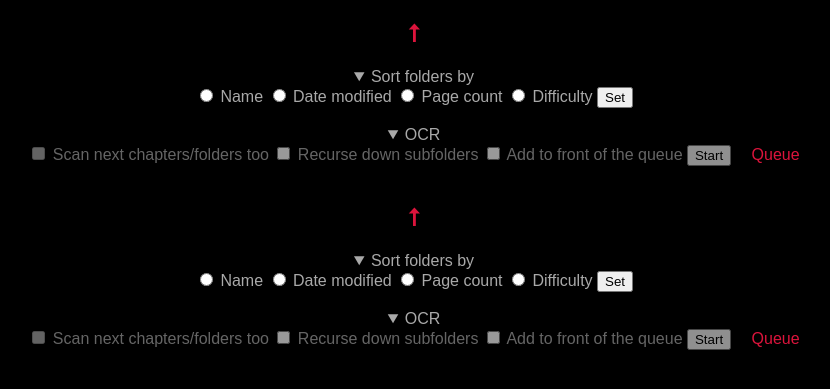
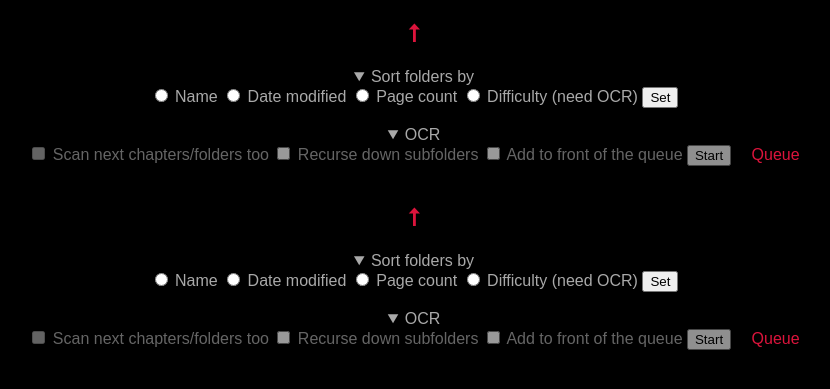
Before and after one commit to xrun1/mokutan, a FastAPI app: template mangaread2/templates/index.html.jinja in a window 1280 px wide. Shown: the top 389 px of the page, without its empty margins (226-1056 px from the left). Run offline with FastAPI, Linux system fonts and the light colour scheme; the template is opened without the code that fills it, so the values that code supplies are empty; parts of the project's set-up code (start-up, migrations or seed data) failed here and were passed over; some libraries are stand-ins or nearby versions; some web fonts are replaced.

Commit message:
Precise OCR need for difficulty sorting

```diff
--- a/mangaread2/templates/nav.html.jinja
+++ b/mangaread2/templates/nav.html.jinja
@@ -45,7 +45,7 @@
             </label>
             <label>
                 <input type=radio name=sort value=d {{check("d")}}>
-                Difficulty
+                Difficulty (need OCR)
             </label>
             <button type=submit>Set</button>
         </form>
```
